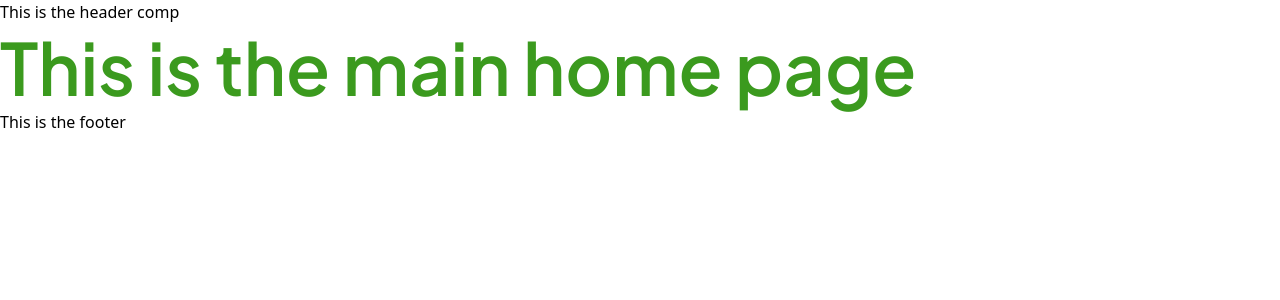
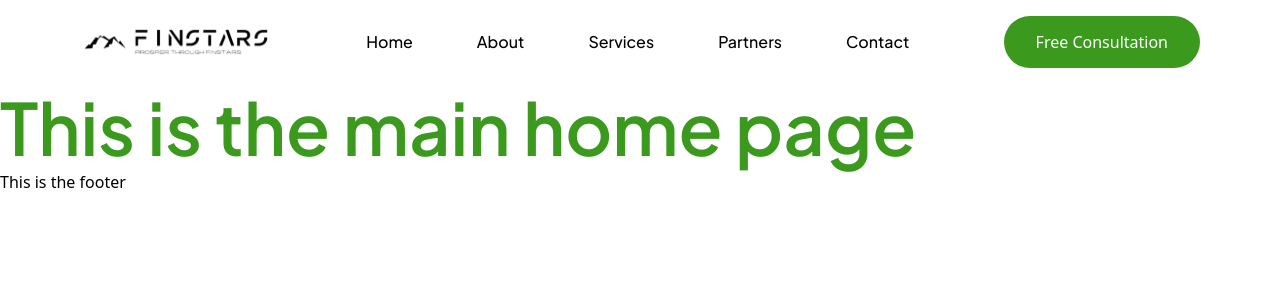
Before and after one commit to waris-ansar/finstar, a Next.js app: page / in a window 1280 px wide. Shown: the top 300 px of the page. Built offline with nearby package versions, Linux system fonts and the light colour scheme.

Commit message:
header ui desktop version

```diff
--- a/app/globals.css
+++ b/app/globals.css
@@ -3,6 +3,10 @@
 @tailwind utilities;
 
 @layer utilities {
+  .max-container {
+    @apply px-6 md:px-8 lg:px-12 xl:px-20 max-w-[1440px] w-full mx-auto;
+  }
+
   .subtext {
     @apply font-plusJakarta text-sm font-bold tracking-[4%] leading-[120%];
   }
@@ -30,4 +34,8 @@
   .para-regular {
     @apply font-plusJakarta font-medium text-base;
   }
+
+  .btn-primary {
+    @apply font-plusJakarta font-sans text-base text-white px-8 py-[14px] rounded-full border-none;
+  }
 }
--- a/components/Header.jsx
+++ b/components/Header.jsx
@@ -1,7 +1,35 @@
 import React from "react";
+import Link from "next/link";
+import Image from "next/image";
+import data from "@/constants/data.json";
 
 const Header = () => {
-  return <div>This is the header comp</div>;
+  const links = data.nav.links;
+  const ctaText = data.nav.cta.button;
+
+  return (
+    <div className="max-container">
+      <div className="nav-bar flex justify-between items-center py-4">
+        <div className="w-48 h-10">
+          <Image
+            src={"/assets/logo.svg"}
+            width={200}
+            height={50}
+            alt="logo"
+            style={{ width: "100%", height: "100%" }}
+          />
+        </div>
+        <div className="items-center tablg:flex tablg:gap-8 lg:gap-10 xl:gap-16">
+          {links.map((item, index) => (
+            <Link key={index} href="" className="para-regular">
+              {item}
+            </Link>
+          ))}
+        </div>
+        <button className="btn-primary bg-secondaryGreen">{ctaText}</button>
+      </div>
+    </div>
+  );
 };
 
 export default Header;
--- a/tailwind.config.js
+++ b/tailwind.config.js
@@ -18,6 +18,9 @@ module.exports = {
       colors: {
         secondaryGreen: "#3B9A1E",
       },
+      screens: {
+        tablg: "900px",
+      },
     },
   },
   plugins: [],
```
Also changed, not shown: public/assets/logo.svg (added).
